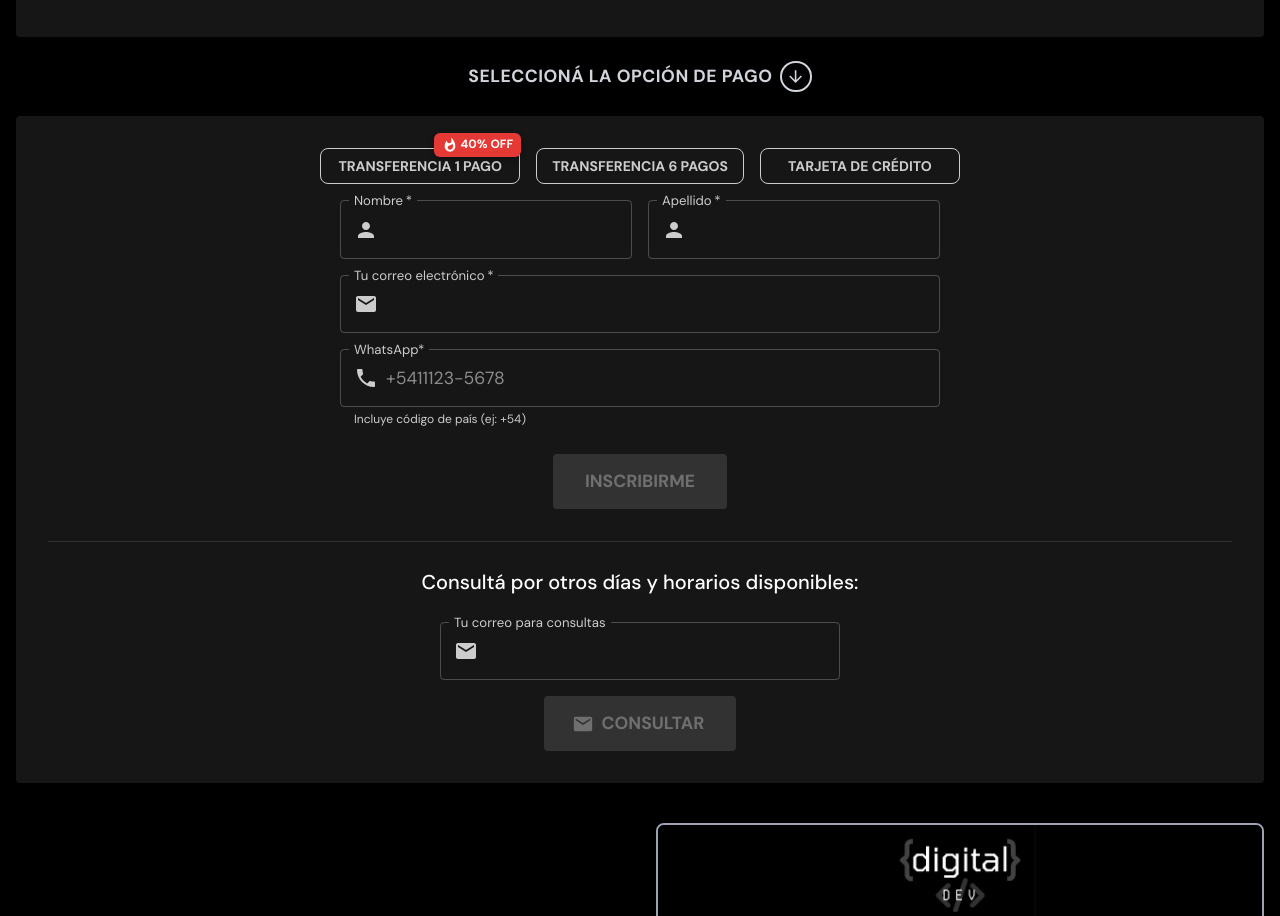
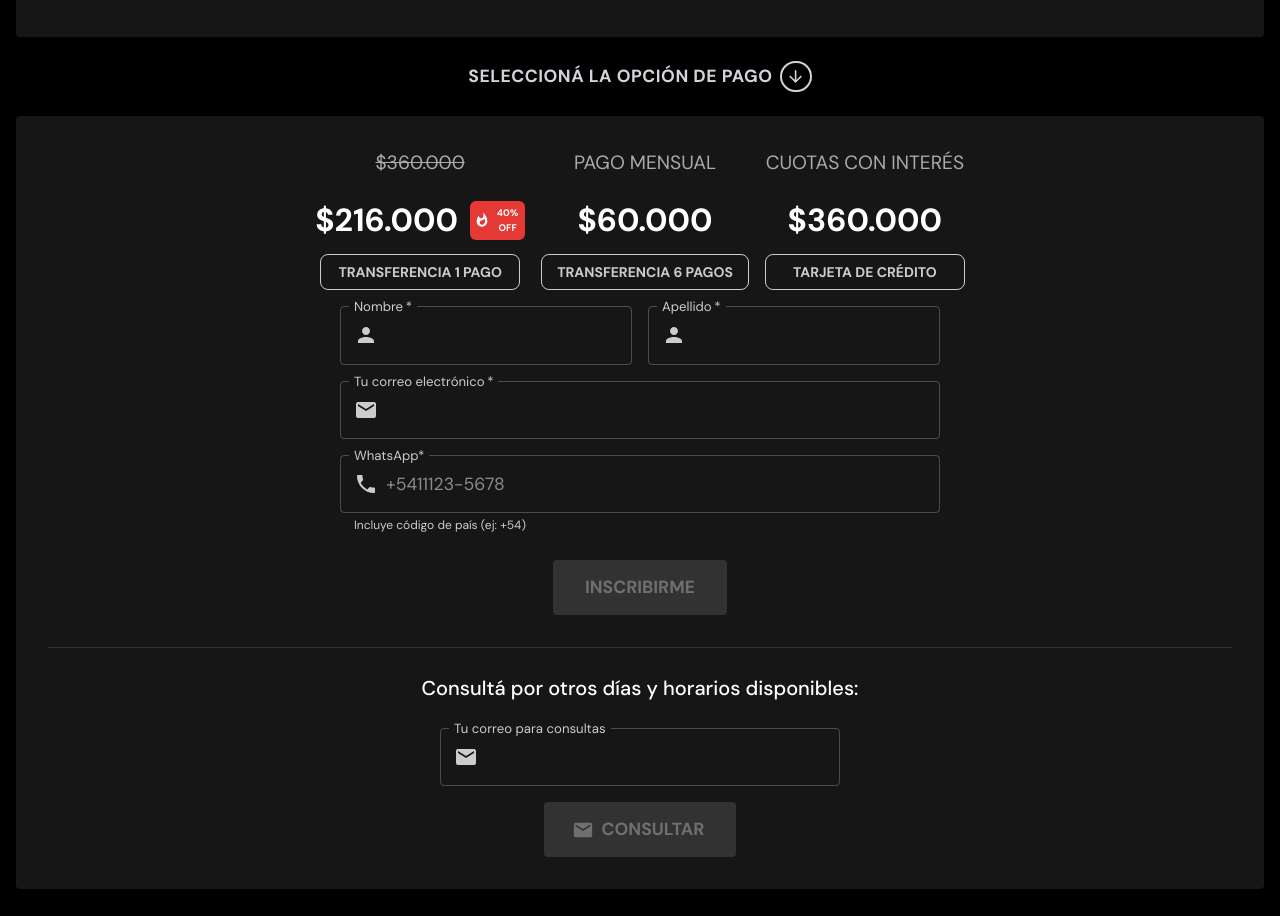
Before and after one commit to feeddigital/front_landing, a React (Vite) app: page / in a window 1280 px wide. Shown: the part 2101-3017 px from the top of the page. Built offline with nearby package versions, Linux system fonts and the light colour scheme.

Commit message:
fix: vista precios

```diff
--- a/src/containers/landing/index.tsx
+++ b/src/containers/landing/index.tsx
@@ -203,11 +203,13 @@ const LandingPage: React.FC = () => {
 
   const isInscripcionFormValid = (): boolean => {
     return (
+      planPago !== "" &&
       inscripcionNombre.trim() !== "" &&
       inscripcionApellido.trim() !== "" &&
       isValidEmail(inscripcionEmail) &&
       inscripcionEmail !== "" &&
-      inscripcionWhatsapp.includes("+") &&
+      // inscripcionWhatsapp.includes("+") &&
+      inscripcionWhatsapp !== "" &&
       isValidWhatsapp(inscripcionWhatsapp)
     );
   };
@@ -329,7 +331,7 @@ const LandingPage: React.FC = () => {
           left: 0,
           width: "100%",
           textAlign: "center",
-          cursor: "pointer"
+          cursor: "pointer",
         }}
         onClick={() => {
           const pagoSection = document.getElementById("pago");
@@ -686,7 +688,6 @@ const LandingPage: React.FC = () => {
       </Grid>
       <Grid item sm={6} md={8} lg={8} sx={{ mb: 5 }}>
         <Box
-
           sx={{
             display: "flex",
             alignItems: "center",
@@ -722,9 +723,23 @@ const LandingPage: React.FC = () => {
 
         <Paper sx={{ p: 4, textAlign: "center", backgroundColor: "#0a0a0a" }}>
           <Box sx={{ mb: 4 }}>
-            {planPago === "transferencia1" && (
-              <Box sx={{ mb: 3, textAlign: "center" }}>
-                {/* Precio tachado */}
+            <Box
+              sx={{
+                display: "flex",
+                flexDirection: { xs: "column", sm: "row" },
+                gap: 2,
+                mb: 2,
+                justifyContent: "center",
+                flexWrap: "wrap",
+              }}
+            >
+              {[
+                {
+                  value: "transferencia1",
+                  label: "Transferencia 1 pago",
+                  desc: "Pago único con transferencia bancaria.",
+                  precio: (
+                    <>
                       <Typography
                         sx={{
                           fontSize: "1.2rem",
@@ -734,7 +749,6 @@ const LandingPage: React.FC = () => {
                       >
                         $360.000
                       </Typography>
-
                       <Box
                         sx={{
                           display: "flex",
@@ -753,30 +767,45 @@ const LandingPage: React.FC = () => {
                         >
                           $216.000
                         </Typography>
-
                         <Box
                           sx={{
                             backgroundColor: "#e53935",
                             color: "#fff",
                             fontWeight: "bold",
                             borderRadius: "6px",
-                      px: 1.5,
+                            px: 0.5,
                             py: 0.5,
                             display: "flex",
                             alignItems: "center",
                             gap: 0.5,
+                            width: 55,
                           }}
                         >
                           <WhatshotIcon sx={{ fontSize: "1rem" }} />
-                    <Typography sx={{ fontSize: "0.9rem", fontWeight: "bold" }}>
+                          <Typography
+                            sx={{ fontSize: "0.6rem", fontWeight: "bold" }}
+                          >
                             40% OFF
                           </Typography>
                         </Box>
                       </Box>
-              </Box>
-            )}
-            {planPago === "transferencia6" && (
-              <Box sx={{ mb: 3, textAlign: "center" }}>
+                    </>
+                  ),
+                },
+                {
+                  value: "transferencia6",
+                  label: "Transferencia 6 pagos",
+                  desc: "6 cuotas fijas sin interés por transferencia.",
+                  precio: (
+                    <>
+                      <Typography
+                        sx={{
+                          fontSize: "1.2rem",
+                          color: "#aaa",
+                        }}
+                      >
+                        PAGO MENSUAL
+                      </Typography>
                       <Box
                         sx={{
                           display: "flex",
@@ -788,17 +817,6 @@ const LandingPage: React.FC = () => {
                       >
                         <Typography
                           sx={{
-                      fontSize: "1.1rem",
-                      fontWeight: "bold",
-                      color: "#D1D5DB",
-                      textTransform: "uppercase",
-                      letterSpacing: "0.5px",
-                    }}
-                  >
-                    Pago mensual
-                  </Typography>
-                  <Typography
-                    sx={{
                             fontSize: "2rem",
                             fontWeight: "bold",
                             color: "#fff",
@@ -807,42 +825,59 @@ const LandingPage: React.FC = () => {
                           $60.000
                         </Typography>
                       </Box>
-              </Box>
-            )}
-            <Box
-              sx={{
-                display: "flex",
-                flexDirection: { xs: "column", sm: "row" },
-                gap: 2,
-                mb: 2,
-                justifyContent: "center",
-                flexWrap: "wrap",
-              }}
-            >
-              {[
-                {
-                  value: "transferencia1",
-                  label: "Transferencia 1 pago",
-                  desc: "Pago único con transferencia bancaria.",
-                  hasDiscount: true,
-                },
-                {
-                  value: "transferencia6",
-                  label: "Transferencia 6 pagos",
-                  desc: "6 cuotas fijas sin interés por transferencia.",
-                  hasDiscount: false,
+                    </>
+                  ),
                 },
                 {
                   value: "tarjeta",
                   label: "Tarjeta de crédito",
                   desc: "Pagá con tu tarjeta en cuotas.",
-                  hasDiscount: false,
+                  precio: (
+                    <>
+                      <Typography
+                        sx={{
+                          fontSize: "1.2rem",
+                          color: "#aaa",
+                        }}
+                      >
+                        CUOTAS CON INTERÉS
+                      </Typography>
+                      <Box
+                        sx={{
+                          display: "flex",
+                          alignItems: "center",
+                          justifyContent: "center",
+                          gap: 1.5,
+                          mt: 1,
+                        }}
+                      >
+                        <Typography
+                          sx={{
+                            fontSize: "2rem",
+                            fontWeight: "bold",
+                            color: "#fff",
+                          }}
+                        >
+                          $360.000
+                        </Typography>
+                      </Box>
+                    </>
+                  ),
                 },
               ].map((plan) => (
                 <Box
                   key={plan.value}
-                  sx={{ position: "relative", display: "inline-block" }}
+                  sx={{
+                    display: "flex",
+                    flexDirection: "column",
+                    alignItems: "center",
+                    gap: 1,
+                  }}
                 >
+                  {/* Precio siempre visible */}
+                  {plan.precio}
+
+                  {/* Botón */}
                   <Button
                     variant={planPago === plan.value ? "contained" : "outlined"}
                     color={planPago === plan.value ? "primary" : "inherit"}
@@ -860,55 +895,13 @@ const LandingPage: React.FC = () => {
                         backgroundColor:
                           planPago === plan.value ? "primary.dark" : "#1f1f1f",
                       },
-                      position: "relative",
-                      overflow: "visible",
                     }}
                   >
                     {plan.label}
                   </Button>
-
-                  {plan.value === "transferencia1" && (
-                    <Box
-                      sx={{
-                        position: "absolute",
-                        top: -15,
-                        right: -1,
-                        backgroundColor: "#e53935",
-                        color: "#fff",
-                        fontWeight: "bold",
-                        borderRadius: "6px",
-                        px: 1,
-                        py: 0.3,
-                        display: "flex",
-                        alignItems: "center",
-                        gap: 0.3,
-                        fontSize: "0.75rem",
-                        boxShadow: "0 2px 6px rgba(0,0,0,0.3)",
-                      }}
-                    >
-                      <WhatshotIcon sx={{ fontSize: "1rem" }} />
-                      40% OFF
-                    </Box>
-                  )}
                 </Box>
               ))}
             </Box>
-
-            {/* Descripción del plan seleccionado */}
-            {planPago && (
-              <Box sx={{ mb: 4 }}>
-                <Typography sx={{ color: "#ccc", mb: 1 }}>
-                  {
-                    {
-                      transferencia1: "Pago único con transferencia bancaria.",
-                      transferencia6:
-                        "6 cuotas fijas sin interés por transferencia.",
-                      tarjeta: "Pagá con tu tarjeta en cuotas.",
-                    }[planPago]
-                  }
-                </Typography>
-              </Box>
-            )}
 
             <Box
               sx={{
```
Lines whose indentation alone changed are shown as unchanged.
